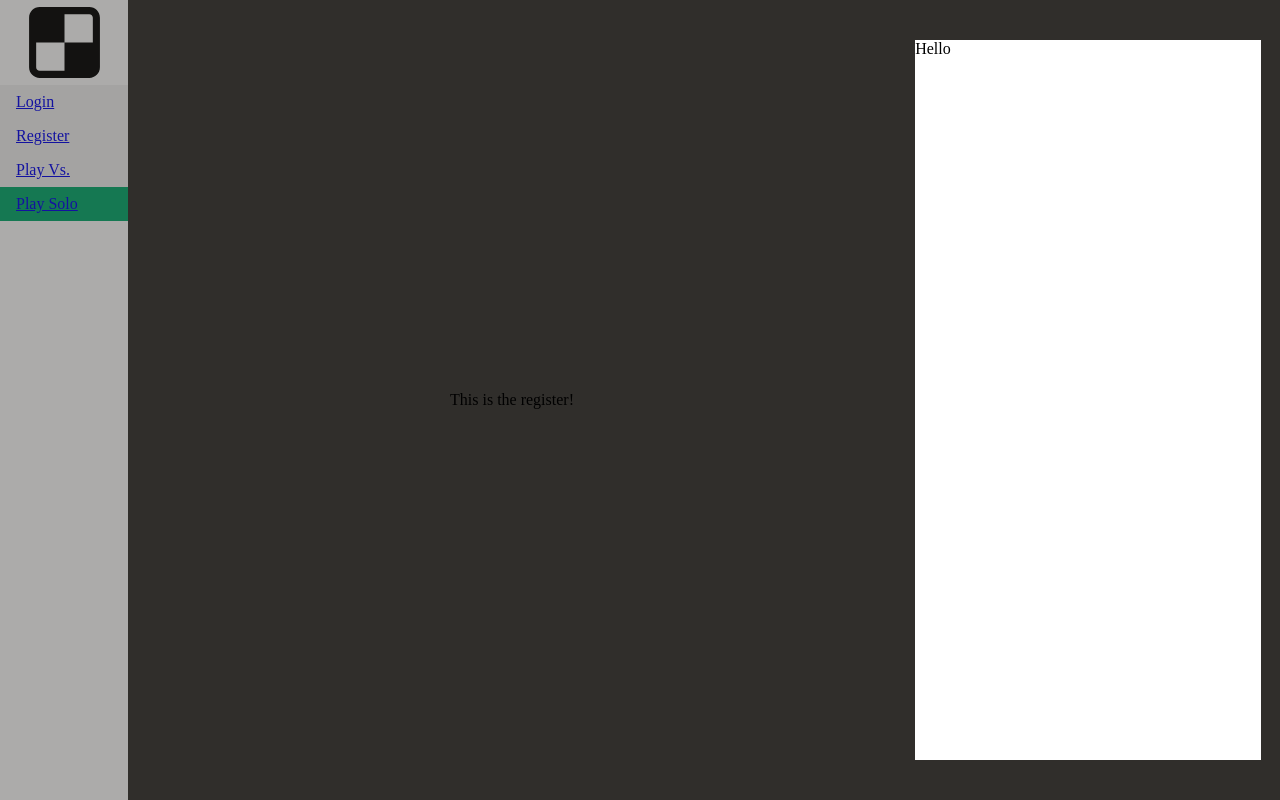
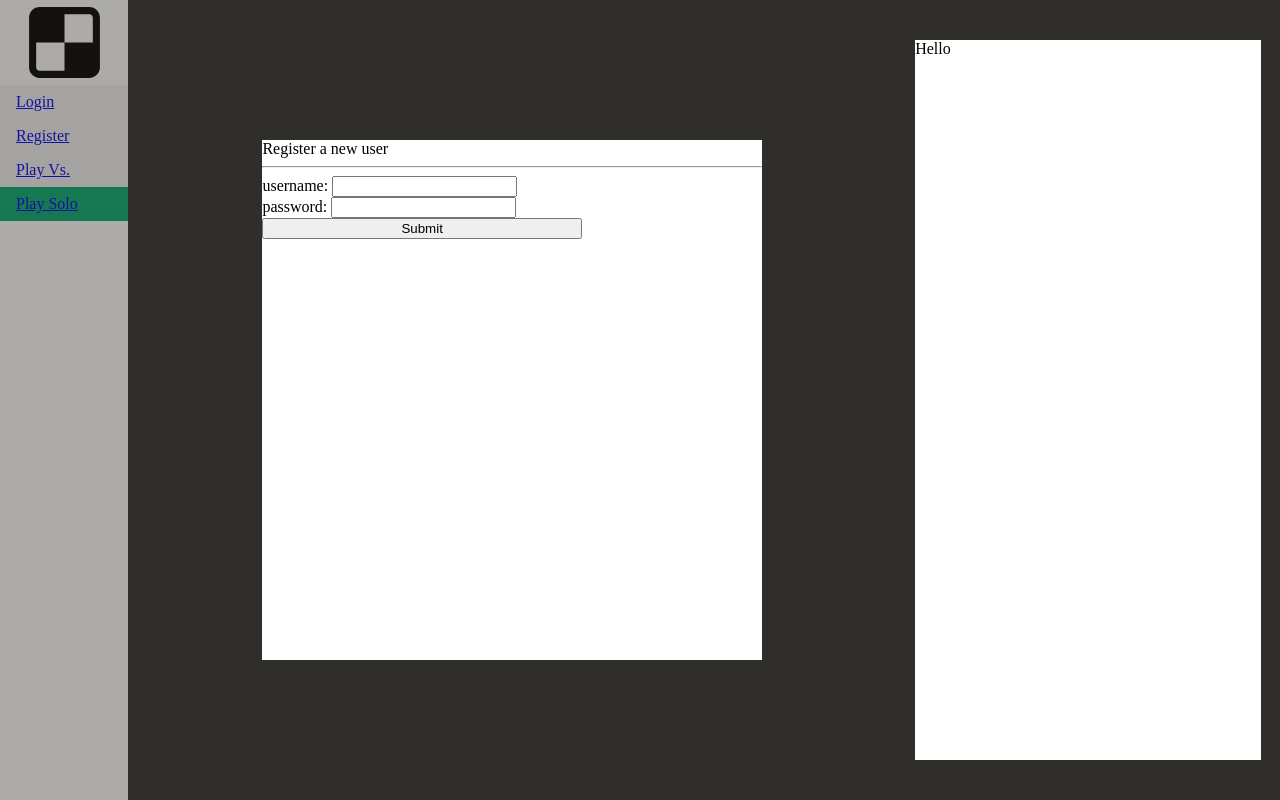
Before and after one commit to 19floresa/chess_microservice, a Next.js app: page /register in a window 1280 px wide. Built offline with nearby package versions, Linux system fonts and the light colour scheme.

Commit message:
register section simple build; need to send data to backend

```diff
--- a/components/register.tsx
+++ b/components/register.tsx
@@ -1,10 +1,52 @@
+"use client"
+import Form from 'next/form'
+import { useState } from 'react'
+import "@/styles/register.css"
+
+
+function DataForm({ name, val, setVal }: { name: string, val: string
+                                                         setVal: (v: React.ChangeEvent<HTMLInputElement>) => void } )
+{
+    return(
+        <div className='inputBox'>
+            <label>
+                {name}: <input name={name} value={val} onChange={setVal}></input>
+            </label>
+        </div>
+    )
+}
 
 function Register()
 {
+    const [ username, setUsername ] = useState("")
+    const [ password, setPassword ] = useState("")
+
+    const saveUsername = (u: React.ChangeEvent<HTMLInputElement>) => setUsername(u.target.value)
+    const savePassword = (p: React.ChangeEvent<HTMLInputElement>) => setPassword(p.target.value)
+
+    const userRegister = (e: FormData) =>
+    {
+        const u = e.get("username")
+        const p = e.get("password")
+
+        if (u === "" || p === "")
+        {
+            console.log("null value found")
+        }
+
+    }
     return (
         <>
-        <div>
-            This is the register!
+        <div className="registerWindow">
+            Register a new user
+            <hr/>
+            <Form action={userRegister}>
+            <DataForm name='username' val={username} setVal={saveUsername}/>
+            <DataForm name='password' val={password} setVal={savePassword}/>
+            <div className='submitButton'>
+                <button className='submitButton' type='submit'>Submit</button>
+            </div>
+            </Form>
         </div>
         </>
     )
--- /dev/null
+++ b/styles/register.css
@@ -0,0 +1,13 @@
+.registerWindow {
+    background-color: white;
+    width: 65%;
+    height: 65%;
+}
+
+.inputBox {
+    width: 80%;
+    height: 30%;
+}
+.submitButton {
+    width: 80%;
+}
```
